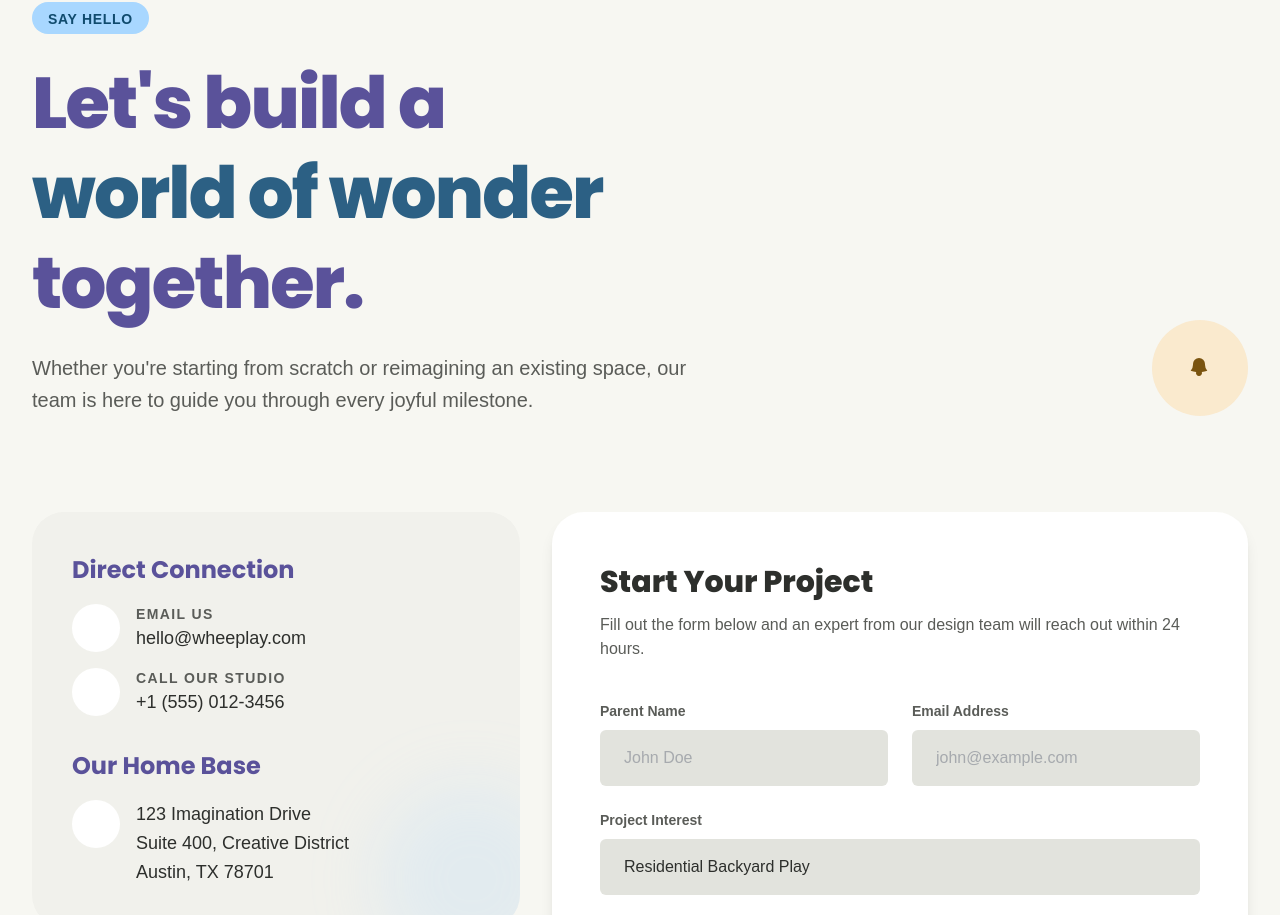
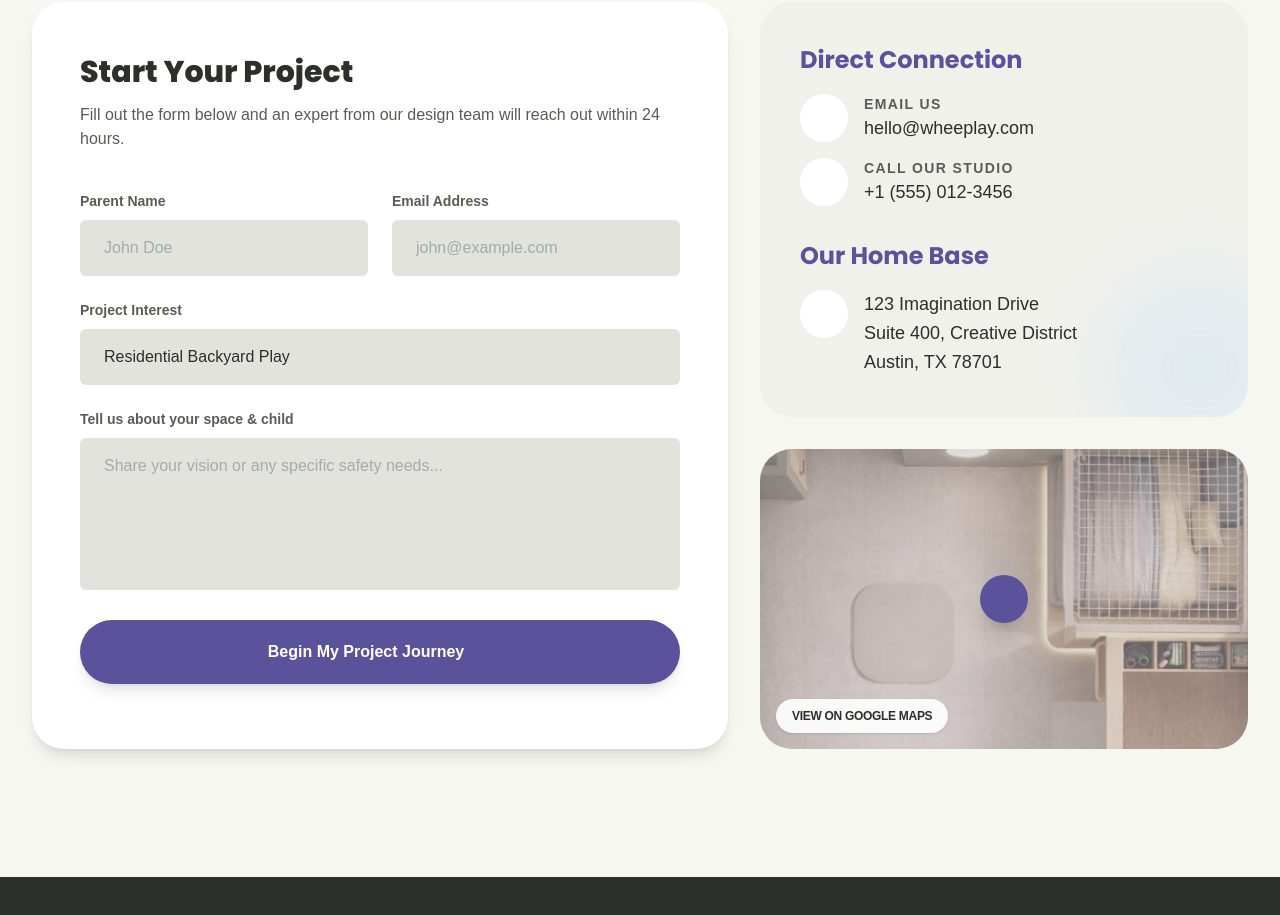
Before and after one commit to Juanhoy/whee, a React (Vite) app: page /contact in a window 1280 px wide. Shown: the part 271-1186 px from the top of the page. Built offline with nearby package versions, Linux system fonts and the light colour scheme.

Commit message:
Add files via upload

```diff
--- a/src/app/pages/Contact.tsx
+++ b/src/app/pages/Contact.tsx
@@ -5,38 +5,78 @@ export function Contact() {
   return (
     <div className="bg-[#f7f7f2] w-full pt-20">
       <div className="max-w-[1280px] mx-auto px-8 py-20">
-        {/* Header Section */}
-        <div className="flex gap-12 items-end mb-24">
-          <div className="flex-1">
-            <div className="inline-block bg-[#a8d7ff] px-4 py-1 rounded-full mb-6">
-              <span className="font-['Manrope',sans-serif] font-bold text-[14px] text-[#104b6e] tracking-[0.7px]">
-                SAY HELLO
-              </span>
-            </div>
+        {/* Contact Info and Form Grid */}
+        <div className="flex flex-col lg:grid lg:grid-cols-12 gap-8 pb-12">
 
-            <h1 className="font-['Poppins',sans-serif] font-extrabold text-[36px] sm:text-[48px] md:text-[60px] lg:text-[72px] leading-tight tracking-[-1.8px] mb-6">
-              <span className="text-[#5a529a]">Let's build a</span>
-              <br />
-              <span className="text-[#2c6084]">world of wonder</span>
-              <br />
-              <span className="text-[#5a529a]">together.</span>
-            </h1>
+          {/* Contact Form */}
+          <div className="lg:col-span-7 bg-white rounded-[32px] p-8 md:p-12 shadow-lg">
+            <h2 className="font-['Poppins',sans-serif] font-extrabold text-[24px] md:text-[30px] text-[#2d2f2c] mb-2">
+              Start Your Project
+            </h2>
+            <p className="font-['Manrope',sans-serif] text-[16px] text-[#5a5c58] leading-[24px] mb-10">
+              Fill out the form below and an expert from our design team will reach out within 24 hours.
+            </p>
 
-            <p className="font-['Manrope',sans-serif] text-[20px] text-[#5a5c58] leading-[32px] max-w-[672px]">
-              Whether you're starting from scratch or reimagining an existing space,
-              our team is here to guide you through every joyful milestone.
-            </p>
+            <form className="flex flex-col gap-6">
+              <div className="grid grid-cols-1 sm:grid-cols-2 gap-6">
+                <div>
+                  <label className="font-['Manrope',sans-serif] font-bold text-[14px] text-[#5a5c58] block mb-2">
+                    Parent Name
+                  </label>
+                  <input
+                    type="text"
+                    placeholder="John Doe"
+                    className="w-full bg-[#e2e3dd] px-6 py-4 rounded-md font-['Manrope',sans-serif] text-[16px] text-[#6b7280] focus:outline-none focus:ring-2 focus:ring-[#5a529a]"
+                  />
+                </div>
+
+                <div>
+                  <label className="font-['Manrope',sans-serif] font-bold text-[14px] text-[#5a5c58] block mb-2">
+                    Email Address
+                  </label>
+                  <input
+                    type="email"
+                    placeholder="john@example.com"
+                    className="w-full bg-[#e2e3dd] px-6 py-4 rounded-md font-['Manrope',sans-serif] text-[16px] text-[#6b7280] focus:outline-none focus:ring-2 focus:ring-[#5a529a]"
+                  />
+                </div>
+              </div>
+
+              <div>
+                <label className="font-['Manrope',sans-serif] font-bold text-[14px] text-[#5a5c58] block mb-2">
+                  Project Interest
+                </label>
+                <select className="w-full bg-[#e2e3dd] px-6 py-4 rounded-md font-['Manrope',sans-serif] text-[16px] text-[#2d2f2c] focus:outline-none focus:ring-2 focus:ring-[#5a529a] appearance-none">
+                  <option>Residential Backyard Play</option>
+                  <option>Community Playground</option>
+                  <option>School Environment</option>
+                  <option>Therapy Center</option>
+                </select>
+              </div>
+
+              <div>
+                <label className="font-['Manrope',sans-serif] font-bold text-[14px] text-[#5a5c58] block mb-2">
+                  Tell us about your space & child
+                </label>
+                <textarea
+                  placeholder="Share your vision or any specific safety needs..."
+                  rows={5}
+                  className="w-full bg-[#e2e3dd] px-6 py-4 rounded-md font-['Manrope',sans-serif] text-[16px] text-[#6b7280] focus:outline-none focus:ring-2 focus:ring-[#5a529a] resize-none"
+                />
+              </div>
+
+              <button
+                type="submit"
+                className="bg-[#5a529a] text-white py-5 rounded-full font-['Manrope',sans-serif] font-bold text-[16px] hover:bg-[#4a4289] transition-colors shadow-lg flex items-center justify-center gap-3"
+              >
+                Begin My Project Journey
+                <svg className="w-4 h-4" fill="none" viewBox="0 0 16 16">
+                  <path d={svgPaths.p1a406200} fill="white" />
+                </svg>
+              </button>
+            </form>
           </div>
 
-          <div className="w-[96px] h-[96px] bg-[rgba(254,201,122,0.3)] rounded-full flex items-center justify-center">
-            <svg className="w-[27px] h-[27px]" fill="none" viewBox="0 0 27 27">
-              <path d={svgPaths.p7f33a00} fill="#7A540F" />
-            </svg>
-          </div>
-        </div>
-
-        {/* Contact Info and Form Grid */}
-        <div className="flex flex-col lg:grid lg:grid-cols-12 gap-8 mb-24">
           {/* Contact Details & Map */}
           <div className="lg:col-span-5 flex flex-col gap-8">
             {/* Info Card */}
@@ -122,75 +162,6 @@ export function Contact() {
               </div>
             </div>
           </div>
-
-          {/* Contact Form */}
-          <div className="lg:col-span-7 bg-white rounded-[32px] p-8 md:p-12 shadow-lg">
-            <h2 className="font-['Poppins',sans-serif] font-extrabold text-[24px] md:text-[30px] text-[#2d2f2c] mb-2">
-              Start Your Project
-            </h2>
-            <p className="font-['Manrope',sans-serif] text-[16px] text-[#5a5c58] leading-[24px] mb-10">
-              Fill out the form below and an expert from our design team will reach out within 24 hours.
-            </p>
-
-            <form className="flex flex-col gap-6">
-              <div className="grid grid-cols-1 sm:grid-cols-2 gap-6">
-                <div>
-                  <label className="font-['Manrope',sans-serif] font-bold text-[14px] text-[#5a5c58] block mb-2">
-                    Parent Name
-                  </label>
-                  <input
-                    type="text"
-                    placeholder="John Doe"
-                    className="w-full bg-[#e2e3dd] px-6 py-4 rounded-md font-['Manrope',sans-serif] text-[16px] text-[#6b7280] focus:outline-none focus:ring-2 focus:ring-[#5a529a]"
-                  />
-                </div>
-
-                <div>
-                  <label className="font-['Manrope',sans-serif] font-bold text-[14px] text-[#5a5c58] block mb-2">
-                    Email Address
-                  </label>
-                  <input
-                    type="email"
-                    placeholder="john@example.com"
-                    className="w-full bg-[#e2e3dd] px-6 py-4 rounded-md font-['Manrope',sans-serif] text-[16px] text-[#6b7280] focus:outline-none focus:ring-2 focus:ring-[#5a529a]"
-                  />
-                </div>
-              </div>
-
-              <div>
-                <label className="font-['Manrope',sans-serif] font-bold text-[14px] text-[#5a5c58] block mb-2">
-                  Project Interest
-                </label>
-                <select className="w-full bg-[#e2e3dd] px-6 py-4 rounded-md font-['Manrope',sans-serif] text-[16px] text-[#2d2f2c] focus:outline-none focus:ring-2 focus:ring-[#5a529a] appearance-none">
-                  <option>Residential Backyard Play</option>
-                  <option>Community Playground</option>
-                  <option>School Environment</option>
-                  <option>Therapy Center</option>
-                </select>
-              </div>
-
-              <div>
-                <label className="font-['Manrope',sans-serif] font-bold text-[14px] text-[#5a5c58] block mb-2">
-                  Tell us about your space & child
-                </label>
-                <textarea
-                  placeholder="Share your vision or any specific safety needs..."
-                  rows={5}
-                  className="w-full bg-[#e2e3dd] px-6 py-4 rounded-md font-['Manrope',sans-serif] text-[16px] text-[#6b7280] focus:outline-none focus:ring-2 focus:ring-[#5a529a] resize-none"
-                />
-              </div>
-
-              <button
-                type="submit"
-                className="bg-[#5a529a] text-white py-5 rounded-full font-['Manrope',sans-serif] font-bold text-[16px] hover:bg-[#4a4289] transition-colors shadow-lg flex items-center justify-center gap-3"
-              >
-                Begin My Project Journey
-                <svg className="w-4 h-4" fill="none" viewBox="0 0 16 16">
-                  <path d={svgPaths.p1a406200} fill="white" />
-                </svg>
-              </button>
-            </form>
-          </div>
         </div>
       </div>
     </div>
```
